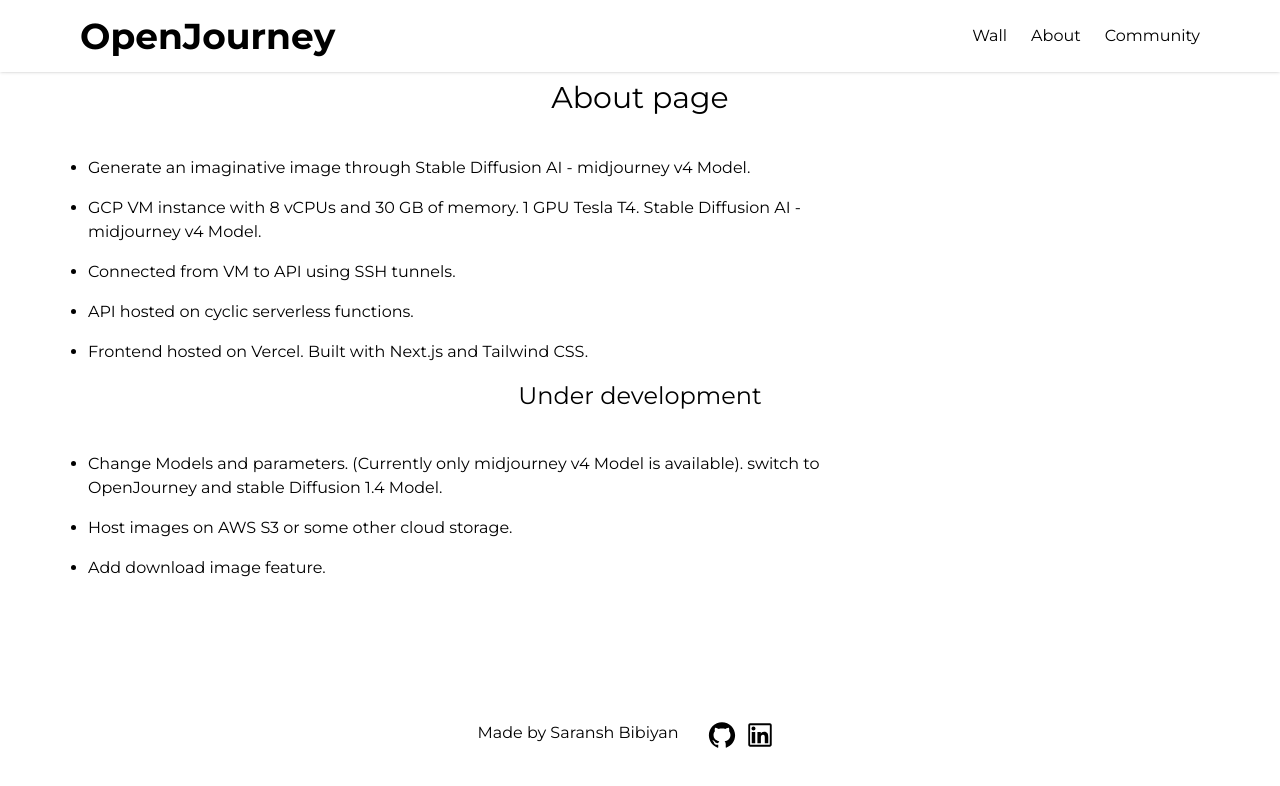
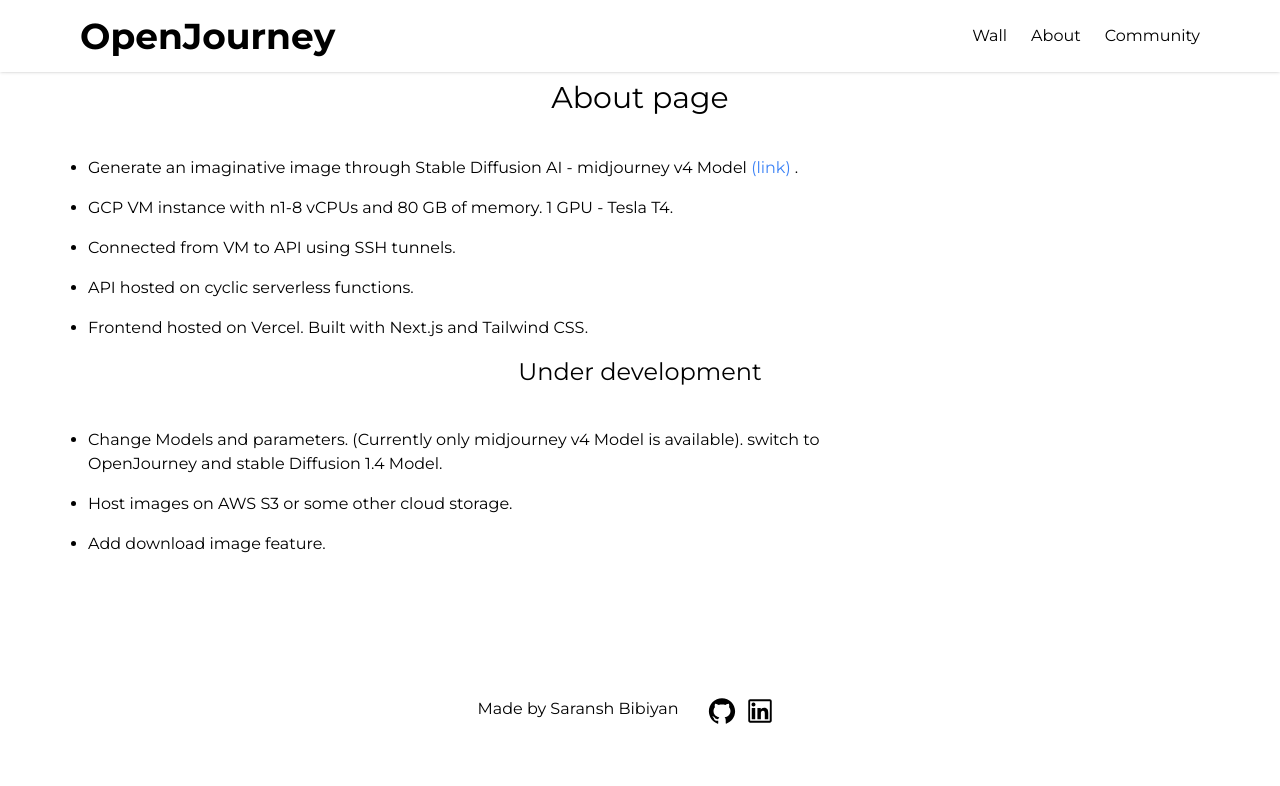
Before and after one commit to Saransh29/Openjourney, a Next.js app: page /about in a window 1280 px wide. Shown: the top 786 px of the page. Built offline with nearby package versions, Linux system fonts and the light colour scheme.

Commit message:
chnaged /about

```diff
--- a/app/about/page.js
+++ b/app/about/page.js
@@ -10,11 +10,20 @@ export default function About() {
         <ul className="list-outside list-disc ml-6 px-10">
           <li className="text-1xl max-w-3xl pb-4">
             Generate an imaginative image through Stable Diffusion AI -
-            midjourney v4 Model.
+            midjourney v4 Model{" "}
+            <a
+              className="text-blue-500"
+              href="https://huggingface.co/prompthero/openjourney"
+              rel="noreferrer"
+              target="_blank"
+            >
+              (link){" "}
+            </a>
+            .
           </li>
           <li className="text-1xl max-w-3xl pb-4">
-            GCP VM instance with 8 vCPUs and 30 GB of memory. 1 GPU Tesla T4.
-            Stable Diffusion AI - midjourney v4 Model.
+            GCP VM instance with n1-8 vCPUs and 80 GB of memory. 1 GPU - Tesla
+            T4.
           </li>
           <li className="text-1xl max-w-3xl pb-4">
             Connected from VM to API using SSH tunnels.
```
